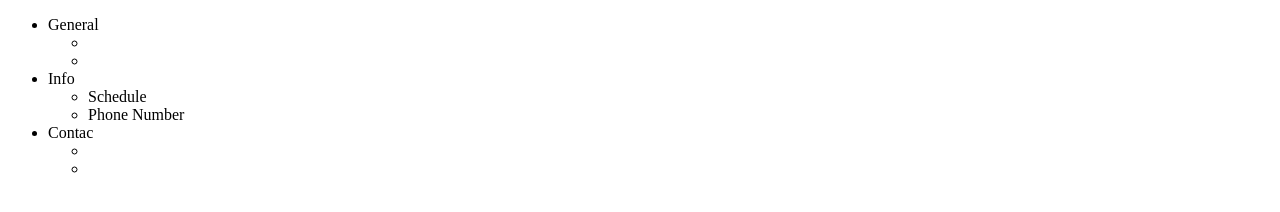
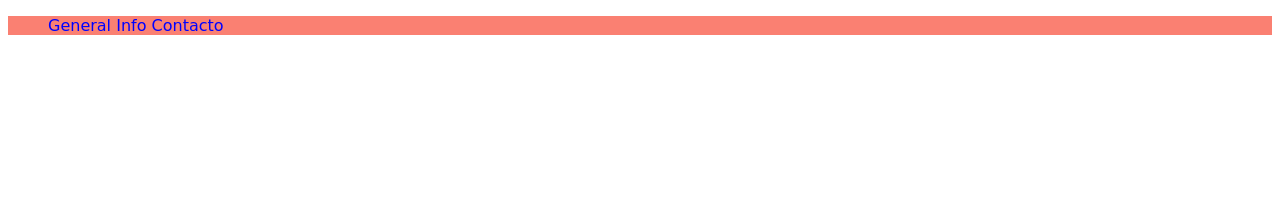
Before and after one commit to NycollSM/Dropdown, a plain HTML site: page index.html in a window 1280 px wide. Drawn offline with Linux system fonts and the light colour scheme.

Commit message:
dropdown practica

```diff
--- a/css/styles.css
+++ b/css/styles.css
@@ -0,0 +1,39 @@
+/*General*/
+body{
+    font-family: cursive;
+}
+.btn{
+    position: relative;
+    background: salmon;
+    box-sizing: border-box;
+}
+.main{
+    position: relative;
+}
+li{
+    list-style: none;
+}
+a {
+    text-decoration: none;
+    color: blue;
+}
+/*dropdown*/
+.content{
+    position: relative;
+    margin: 0;
+    padding: 0;
+    list-style: none;
+    display: inline-block;
+}
+
+.down{
+    display: none;
+    position: absolute;
+
+}
+.content:hover .down{
+    height: 70px;
+    display: block;
+    background: gray;
+    padding: 5px;
+}
--- a/index.html
+++ b/index.html
@@ -9,26 +9,33 @@
 
 </head>
 <body>
-    <ul>
-        <li>General
-            <ul>
-                <li></li>
-                <li></li>
+    <div class="btn">
+         <ul class="main">
+                  <li class="content">
+                      <a href="#">General</a>
+                      <ul class="down">
+                          <li><a href="#">A</a></li>
+                          <li><a href="#">A</a></li>
+                          <li><a href="#">A</a></li>
                         </ul>
                   </li>
-        <li>Info
-            <ul>
-                <li>Schedule</li>
-                <li>Phone Number</li>
+                  <li class="content">
+                      <a href="#">Info</a>
+                      <ul class="down">
+                          <li><a href="#">B</a></li>
+                          <li><a href="#">B</a></li>
+                          <li><a href="#">B</a></li>
                       </ul>
                   </li>
-        <li>Contac
-            <ul>
-                <li></li>
-                <li></li>
+                  <li class="content">
+                      <a href="#">Contacto</a>
+                      <ul class="down">
+                          <li><a href="#">C</a></li>
+                          <li><a href="#">C</a></li>
+                          <li><a href="#">C</a></li>
                       </ul>
                   </li>
          </ul>
-
+    </div>
 </body>
 </html>
```
Lines whose indentation alone changed are shown as unchanged.
